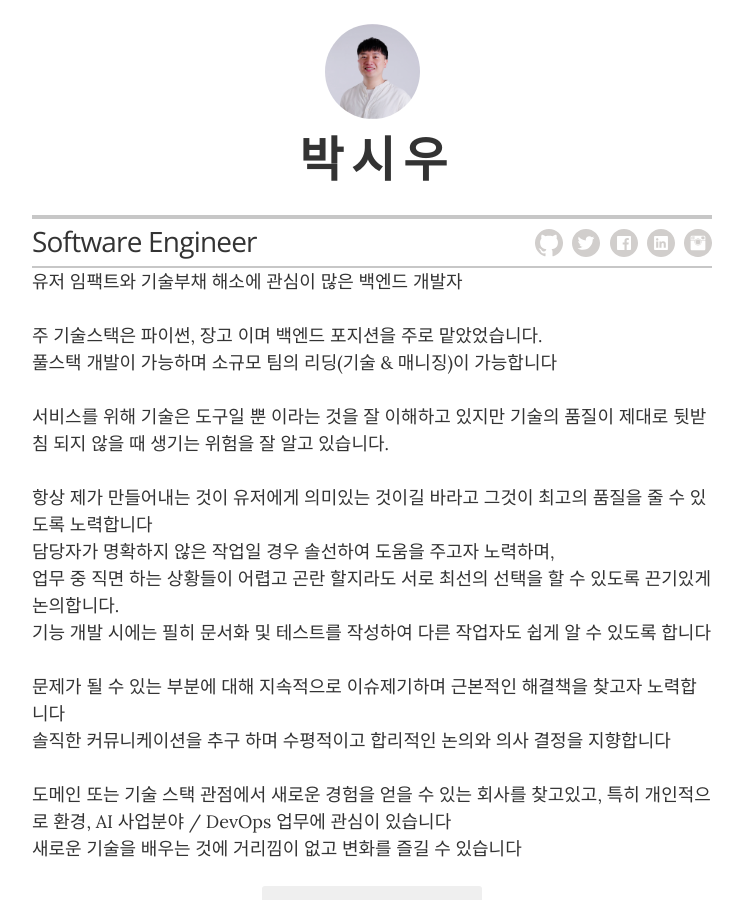
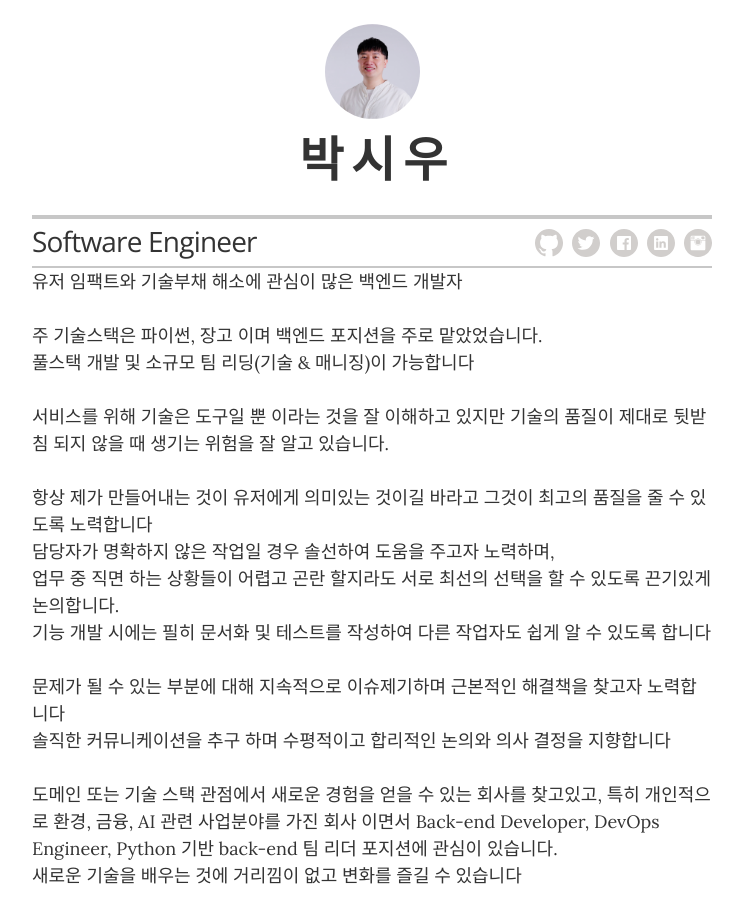
Before and after one commit to Shiwoo-Park/resume, a Jekyll site: the page built from index.html, in a window 1280 px wide and 900 px high. Shown: the whole window, without its empty margins (268-1011 px from the left). Built offline with Jekyll 4.4.1, drawn with Linux system fonts in a browser that asks for light colours.

Commit message:
updated resume

```diff
--- a/_config.yml
+++ b/_config.yml
@@ -16,7 +16,7 @@
 resume_contact_telephone: ""
 resume_contact_address: ""
 resume_header_contact_info: "woozin23@gmail.com"
-resume_header_intro: "유저 임팩트와 기술부채 해소에 관심이 많은 백엔드 개발자<br/><br/>주 기술스택은 파이썬, 장고 이며 백엔드 포지션을 주로 맡았었습니다.<br/>풀스택 개발이 가능하며 소규모 팀의 리딩(기술 & 매니징)이 가능합니다<br/><br/>서비스를 위해 기술은 도구일 뿐 이라는 것을 잘 이해하고 있지만 기술의 품질이 제대로 뒷받침 되지 않을 때 생기는 위험을 잘 알고 있습니다.<br/><br/>항상 제가 만들어내는 것이 유저에게 의미있는 것이길 바라고 그것이 최고의 품질을 줄 수 있도록 노력합니다<br/>담당자가 명확하지 않은 작업일 경우 솔선하여 도움을 주고자 노력하며, <br/>업무 중 직면 하는 상황들이 어렵고 곤란 할지라도 서로 최선의 선택을 할 수 있도록 끈기있게 논의합니다.<br/>기능 개발 시에는 필히 문서화 및 테스트를 작성하여 다른 작업자도 쉽게 알 수 있도록 합니다<br/><br/>문제가 될 수 있는 부분에 대해 지속적으로 이슈제기하며 근본적인 해결책을 찾고자 노력합니다<br/>솔직한 커뮤니케이션을 추구 하며 수평적이고 합리적인 논의와 의사 결정을 지향합니다<br/><br/>도메인 또는 기술 스택 관점에서 새로운 경험을 얻을 수 있는 회사를 찾고있고, 특히 개인적으로 환경, AI 사업분야 / DevOps 업무에 관심이 있습니다<br/>새로운 기술을 배우는 것에 거리낌이 없고 변화를 즐길 수 있습니다"
+resume_header_intro: "유저 임팩트와 기술부채 해소에 관심이 많은 백엔드 개발자<br/><br/>주 기술스택은 파이썬, 장고 이며 백엔드 포지션을 주로 맡았었습니다.<br/>풀스택 개발 및 소규모 팀 리딩(기술 & 매니징)이 가능합니다<br/><br/>서비스를 위해 기술은 도구일 뿐 이라는 것을 잘 이해하고 있지만 기술의 품질이 제대로 뒷받침 되지 않을 때 생기는 위험을 잘 알고 있습니다.<br/><br/>항상 제가 만들어내는 것이 유저에게 의미있는 것이길 바라고 그것이 최고의 품질을 줄 수 있도록 노력합니다<br/>담당자가 명확하지 않은 작업일 경우 솔선하여 도움을 주고자 노력하며, <br/>업무 중 직면 하는 상황들이 어렵고 곤란 할지라도 서로 최선의 선택을 할 수 있도록 끈기있게 논의합니다.<br/>기능 개발 시에는 필히 문서화 및 테스트를 작성하여 다른 작업자도 쉽게 알 수 있도록 합니다<br/><br/>문제가 될 수 있는 부분에 대해 지속적으로 이슈제기하며 근본적인 해결책을 찾고자 노력합니다<br/>솔직한 커뮤니케이션을 추구 하며 수평적이고 합리적인 논의와 의사 결정을 지향합니다<br/><br/>도메인 또는 기술 스택 관점에서 새로운 경험을 얻을 수 있는 회사를 찾고있고, 특히 개인적으로 환경, 금융, AI 관련 사업분야를 가진 회사 이면서 Back-end Developer, DevOps Engineer, Python 기반 back-end 팀 리더 포지션에 관심이 있습니다.<br/>새로운 기술을 배우는 것에 거리낌이 없고 변화를 즐길 수 있습니다"
 # resume_header_intro: "깔끔한 정리 능력과 솔직한 커뮤니케이션이 특징인 9년차 백엔드 개발자.<br/><br/>여러 회사에서의 업무 경력 및 프리랜서, 온라인 강사 등의 풍부한 경험을 통해 다양한 업무 노하우들을 보유하고 있으며 사람 및 업무 적응력이 좋은편.<br/><br/>전체 경력 중, 거대 레거시를 담당하며 신규 기능을 개발한 기간이 상당히 길어서 복잡한 커뮤니케이션 & 유지보수에 매우 익숙하고 기술부채 해소에 관심이 많음."
 #resume_header_intro: "<p>파이썬을 사랑하고 책임감, 신뢰, 융통성, 긍정적 에너지를 중요하게 생각하는 개발자</p>"
 #resume_header_intro: "<p>책임감있고 열정이 넘치는 사람, 그 어떤 피드백도 기꺼이 수용할 수 있는 사람, 솔직하면서도 배려가 있는사람, 소통을 중요시 하는 사람, 내가 무엇을 왜 하는지가 중요한 사람</p>"
```
